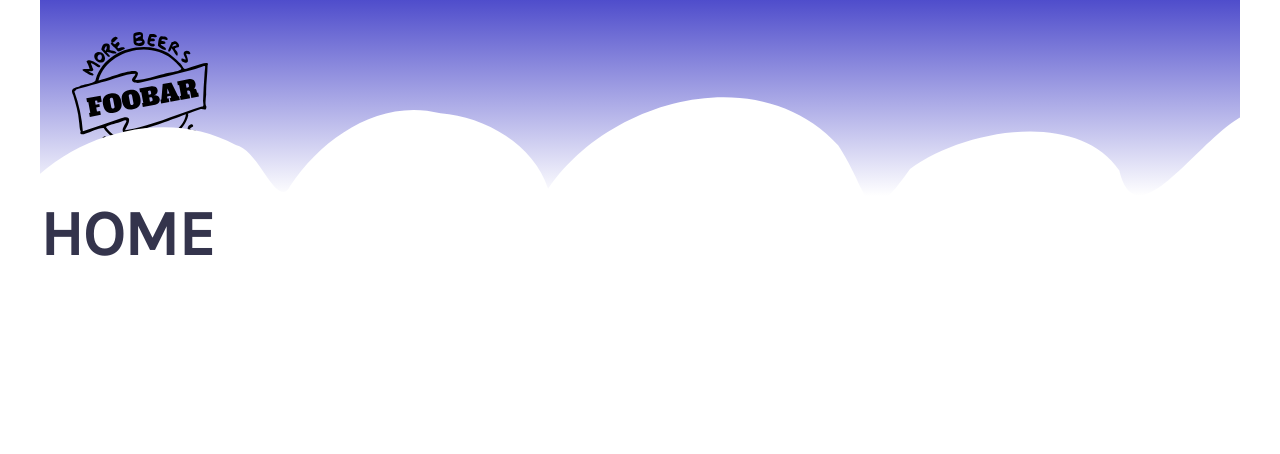
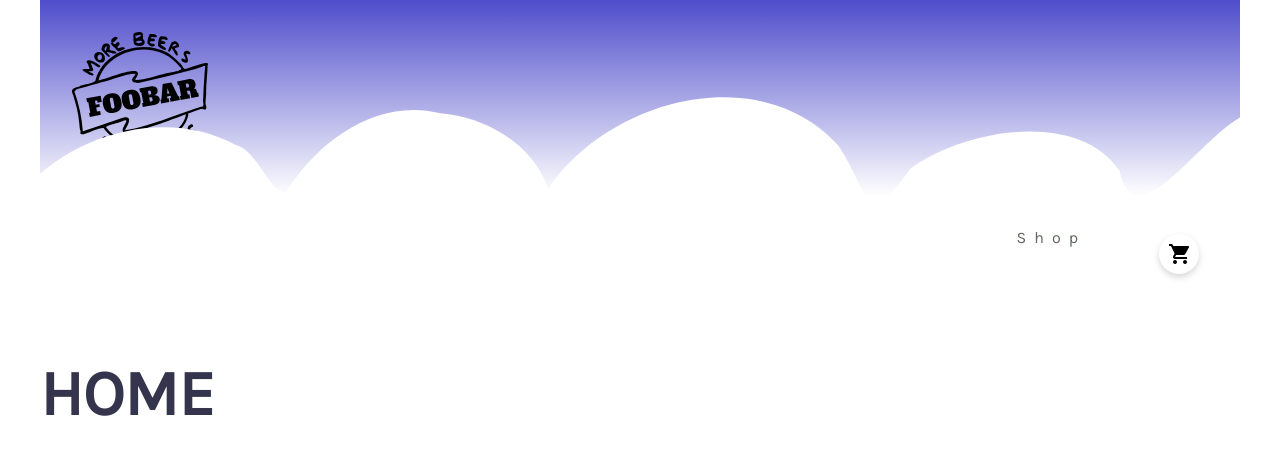
Before and after one commit to Indre101/more-beer-less-tears-form, a React (Create React App) app: page / in a window 1280 px wide. Shown: the top 454 px of the page. Built offline with nearby package versions, Linux system fonts and the light colour scheme.

Commit message:
add overflow hidden to header

```diff
--- a/src/App.js
+++ b/src/App.js
@@ -35,7 +35,7 @@ function App() {
 		<Router>
 			<div className="App">
 				<Header />
-				{/* <Nav orders={orders} /> */}
+				<Nav orders={orders} />
 				<Switch>
 					<Route path="/" exact component={Home} />
 					<Route
```
